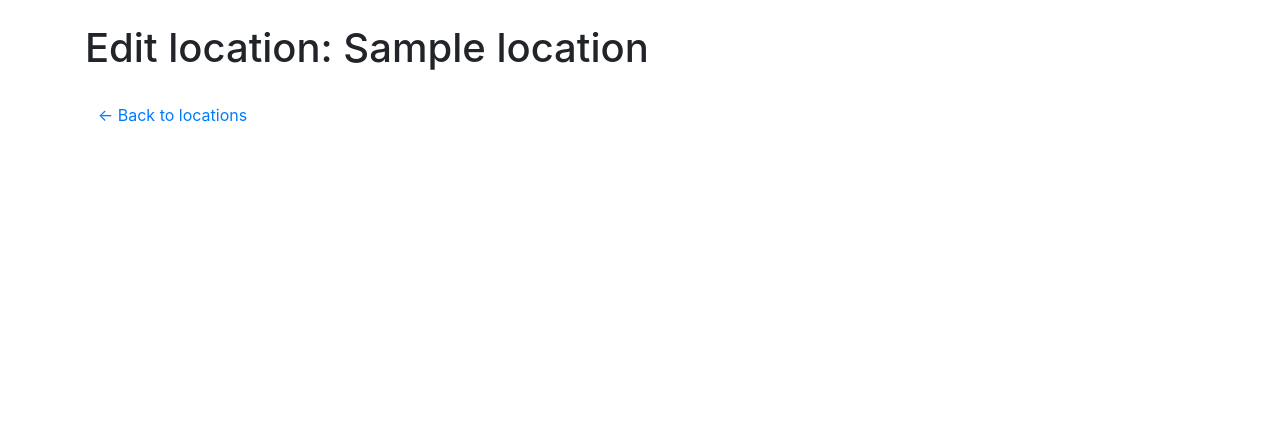
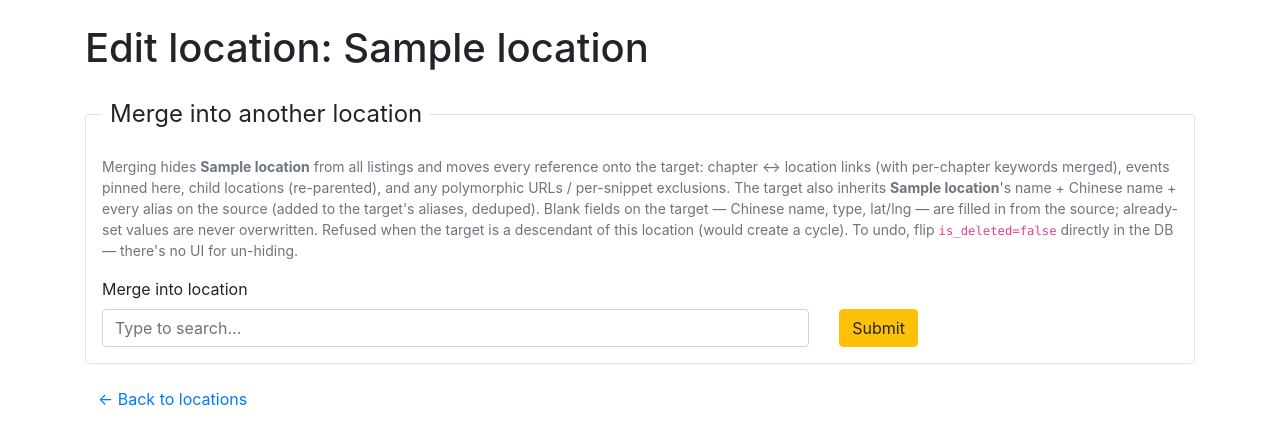
Before and after one commit to renton/rotk.net, a Python web app: template app/templates/locations/location_edit.html in a window 1280 px wide. Shown: the part 56-501 px from the top of the page. Run offline with Jinja, Linux system fonts and the light colour scheme; the template is opened without the code that fills it: most values are stand-ins (such as "Sample title", 1, 10 or a date in 2020); some libraries are stand-ins or nearby versions.

Commit message:
Merge Location: same UX as Merge Faction, more references to move
Adds the "Merge into another location" fieldset to the Location edit
page so admins can clean up duplicate Locations the import or scrapers
may have produced. Source → target merge then soft-deletes source.

References moved (every table that points at location.id):

  - chapter_location M2M, including its per-link `keywords` column.
    Three SQL passes: merge keywords on chapters where both source AND
    target are already linked, re-point chapters where only source was
    linked, then delete any remaining source rows.
  - event.location_id
  - location.parent_id (source's children re-parented to target)
  - url.target_id          where target_type='location'
  - match_exclusion.target_id  where target_type='location'

Target also absorbs source's identifiers so the book parser still tags
prose hits using the source's old names:

  - source.name, source.chinese_name, and every entry in
    source.aliases are appended to target.aliases, deduped against
    what's already there.
  - chinese_name, location_type_id, latitude, longitude on the target
    get filled in from the source ONLY when currently blank/null
    (same "never overwrite pre-set values" rule the CSV import uses).

Refuses with a clear error when the target is a descendant of the
source — re-parenting source's children onto target would otherwise
loop target's ancestry back through itself. The admin can manually
re-parent the child and retry.

source.is_deleted = True at the end so it falls out of every public
listing and filter without losing the row (un-hide is a manual DB
flip, matching the faction merge's escape hatch).

UI shape mirrors edit_faction.html exactly: datalist picker + bare
admin_picker.js + admin_confirm.js confirm gate. New form is
MergeLocationForm in main/forms.py — empty FlaskForm, just CSRF.

Co-Authored-By: Claude Opus 4.7 <noreply@anthropic.com>

```diff
--- a/app/templates/locations/location_edit.html
+++ b/app/templates/locations/location_edit.html
@@ -22,6 +22,56 @@ rotk.net - {% if location %}Edit {{ location.name }}{% else %}New location{% end
     {% include '_url_section.html' %}
 {% endif %}
 
+{% if location and merge_form is defined %}
+<fieldset class="border rounded p-3 mt-4">
+    <legend class="float-none w-auto fs-5 px-2">Merge into another location</legend>
+    <p class="text-muted small mb-3">
+        Merging hides <strong>{{ location.name }}</strong> from all
+        listings and moves every reference onto the target:
+        chapter ↔ location links (with per-chapter keywords merged),
+        events pinned here, child locations (re-parented), and any
+        polymorphic URLs / per-snippet exclusions. The target also
+        inherits <strong>{{ location.name }}</strong>'s name +
+        Chinese name + every alias on the source (added to the
+        target's aliases, deduped). Blank fields on the target —
+        Chinese name, type, lat/lng — are filled in from the source;
+        already-set values are never overwritten.
+        Refused when the target is a descendant of this location
+        (would create a cycle). To undo, flip
+        <code>is_deleted=false</code> directly in the DB — there's
+        no UI for un-hiding.
+    </p>
+    <form method="POST"
+          action="{{ url_for('main.merge_location', id=location.id) }}"
+          class="row g-2 align-items-end">
+        {{ merge_form.hidden_tag() }}
+        <div class="col-md-8">
+            <label for="merge-target-search" class="form-label">Merge into location</label>
+            <input type="text" id="merge-target-search"
+                   class="form-control"
+                   list="all-locations-datalist"
+                   data-picker-target="target_location_id"
+                   placeholder="Type to search…"
+                   autocomplete="off" required>
+            <input type="hidden" name="target_location_id">
+        </div>
+        <div class="col-md-4 text-end">
+            <button type="submit" class="btn btn-warning"
+                    data-confirm="Merge '{{ location.name|e }}' into the chosen location and hide it? Action can't be undone from the UI.">
+                {{ merge_form.submit.label.text }}
+            </button>
+        </div>
+    </form>
+
+    <datalist id="all-locations-datalist">
+        {% for l in mergeable_locations %}
+        <option value="{{ l.name }} #{{ l.id }}"
+                label="{{ l.name }}{% if l.location_type %} ({{ l.location_type.name }}){% endif %}"></option>
+        {% endfor %}
+    </datalist>
+</fieldset>
+{% endif %}
+
 <div class="mt-3">
     <a href="{{ url_for('main.locations') }}" class="btn btn-link">&larr; Back to locations</a>
 </div>
@@ -29,5 +79,6 @@ rotk.net - {% if location %}Edit {{ location.name }}{% else %}New location{% end
 
 {% block scripts %}
 {{ super() }}
+<script src="{{ url_for('static', filename='js/admin_picker.js') }}"></script>
 <script src="{{ url_for('static', filename='js/admin_confirm.js') }}"></script>
 {% endblock %}
```
Also changed, not shown: app/blueprints/main/forms.py (+7 -0 lines), app/blueprints/main/views.py (+183 -1 lines).
